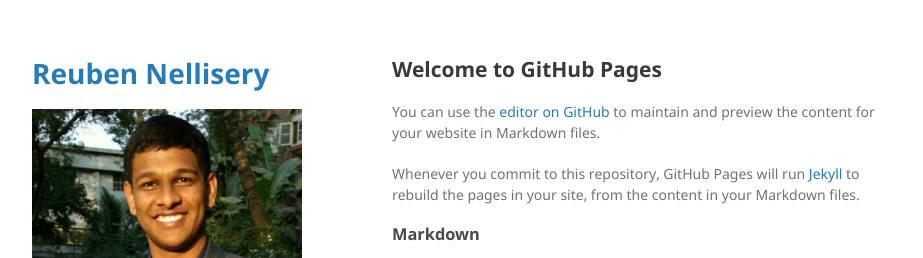
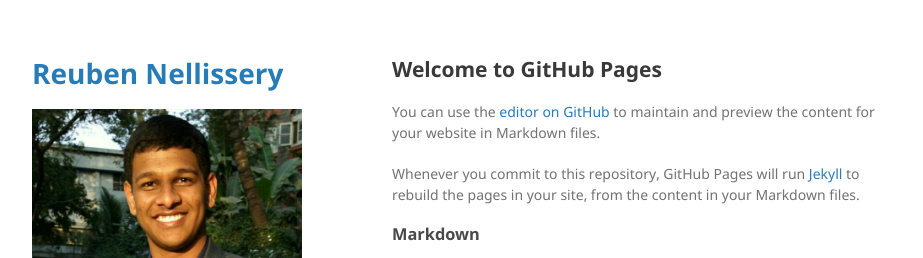
Before and after one commit to bennyhawk/bennyhawk.github.io, a Jekyll site: the page built from index.md, in a window 1280 px wide. Shown: the top 258 px of the page, without its empty margins (178-1101 px from the left). Built offline with Jekyll 4.4.1, drawn with Linux system fonts in a browser that asks for light colours; our own code applies the rules of GitHub Pages for plain Markdown files.

Commit message:
Update _config.yml

```diff
--- a/_config.yml
+++ b/_config.yml
@@ -1,4 +1,4 @@
-title: Reuben Nellisery
+title: Reuben Nellissery
 description: My Portfolio
 show_downloads: false
 theme: jekyll-theme-minimal
```
